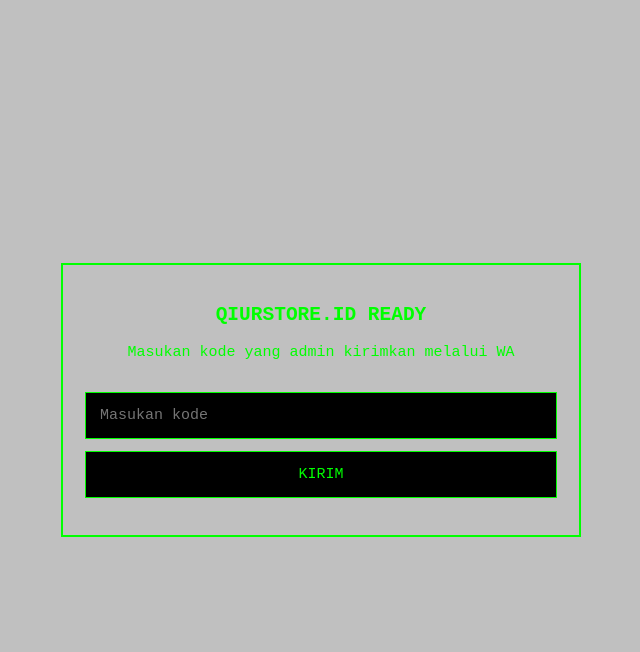
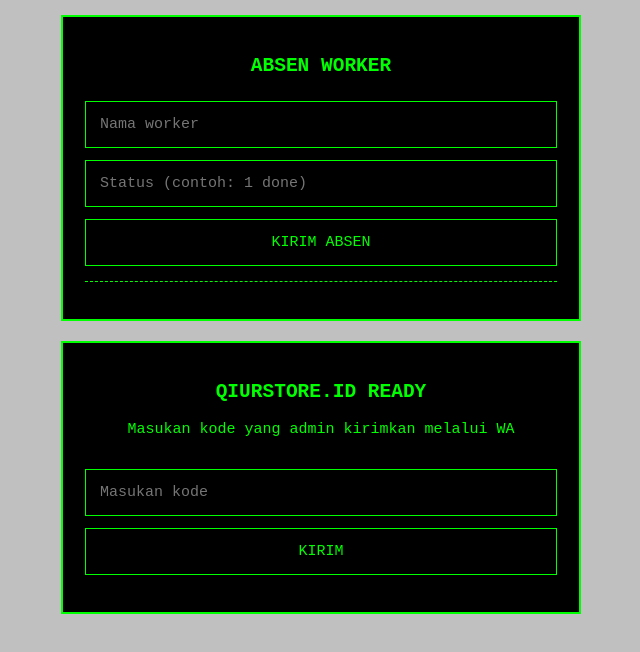
Before and after one commit to qiurstoreid/qiurstore.id, a plain HTML site: page index.html in a window 1280 px wide. Shown: the whole page, without its empty margins (319-959 px from the left). Drawn offline with Linux system fonts and the light colour scheme.

Commit message:
Update index.html

```diff
--- a/index.html
+++ b/index.html
@@ -3,9 +3,7 @@
 <head>
 <meta charset="UTF-8">
 
-<!-- WAJIB: bikin ukuran normal di HP -->
 <meta name="viewport" content="width=device-width, initial-scale=1.0">
-
 <title>QIURSTORE.ID</title>
 
 <style>
@@ -22,17 +20,20 @@
   color: #00ff00;
   font-family: monospace;
   display: flex;
+  flex-direction: column; /* <<< PENTING */
   align-items: center;
-  justify-content: center;
-  padding: 15px; /* biar ga mepet layar */
+  justify-content: flex-start;
+  padding: 15px;
 }
 
 /* BOX */
 .box {
   width: 100%;
-  max-width: 520px;   /* <<< DIPERBESAR */
+  max-width: 520px;
   border: 2px solid #00ff00;
   padding: 22px;
+  margin-bottom: 20px;
+  background: black;
 }
 
 /* JUDUL */
@@ -43,22 +44,16 @@
 
 /* TEXT */
 p {
-  font-size: 15px; /* <<< sedikit diperbesar */
+  font-size: 15px;
   text-align: center;
   line-height: 1.6;
-  word-break: break-word;
-}
-
-/* DESKRIPSI */
-.desc {
-  margin-bottom: 15px;
 }
 
 /* INPUT & BUTTON */
 input,
 button {
   width: 100%;
-  padding: 14px; /* <<< lebih enak disentuh */
+  padding: 14px;
   margin-top: 12px;
   background: black;
   color: #00ff00;
@@ -89,33 +84,39 @@
   padding-top: 15px;
 }
 
-/* COPY BUTTON */
-.copy {
-  margin-top: 8px;
-}
-
 /* ERROR */
 #error {
   margin-top: 10px;
-  color: #00ff00;
   text-align: center;
 }
 
-/* GAMBAR (kalau nanti pakai img) */
-img {
-  width: 100%;
-  height: auto;
-  display: block;
+/* ABSEN ITEM */
+.absen-item {
+  margin-top: 8px;
+  padding: 6px;
+  border-bottom: 1px dashed #00ff00;
+  font-size: 14px;
 }
 </style>
 </head>
 
 <body>
 
-<!-- LOGIN -->
+<!-- ================= ABSEN ================= -->
+<div class="box">
+  <h2>ABSEN WORKER</h2>
+
+  <input id="namaWorker" placeholder="Nama worker">
+  <input id="statusWorker" placeholder="Status (contoh: 1 done)">
+  <button onclick="kirimAbsen()">KIRIM ABSEN</button>
+
+  <div class="data" id="listAbsen"></div>
+</div>
+
+<!-- ================= LOGIN ================= -->
 <div class="box" id="loginBox">
   <h2>QIURSTORE.ID READY</h2>
-  <p class="desc">Masukan kode yang admin kirimkan melalui WA</p>
+  <p>Masukan kode yang admin kirimkan melalui WA</p>
 
   <input id="kodeInput" placeholder="Masukan kode">
   <button onclick="cekKode()">KIRIM</button>
@@ -123,7 +124,7 @@
   <p id="error"></p>
 </div>
 
-<!-- DATA -->
+<!-- ================= DATA ================= -->
 <div class="box hidden" id="dataBox">
   <p>
     Halo user,<br>
@@ -134,19 +135,63 @@
   <div class="data">
     <p>Gmail:</p>
     <div id="gmail"></div>
-    <button class="copy" onclick="copyText('gmail')">COPY</button>
+    <button onclick="copyText('gmail')">COPY</button>
 
     <br><br>
 
     <p>Password:</p>
     <div id="password"></div>
-    <button class="copy" onclick="copyText('password')">COPY</button>
+    <button onclick="copyText('password')">COPY</button>
   </div>
 
   <p>Selamat bekerja, semangat!!</p>
 </div>
 
 <script>
+/* ================= ABSEN (PERSISTENT) ================= */
+const STORAGE_KEY = "absen_qiurstore";
+
+/* tampilkan absen saat halaman dibuka */
+window.onload = function () {
+  loadAbsen();
+};
+
+function loadAbsen() {
+  const list = document.getElementById("listAbsen");
+  list.innerHTML = "";
+
+  const data = JSON.parse(localStorage.getItem(STORAGE_KEY)) || [];
+
+  data.forEach(item => {
+    const div = document.createElement("div");
+    div.className = "absen-item";
+    div.innerText = item;
+    list.appendChild(div);
+  });
+}
+
+function kirimAbsen() {
+  const nama = document.getElementById("namaWorker").value.trim();
+  const status = document.getElementById("statusWorker").value.trim();
+
+  if (!nama || !status) {
+    alert("Nama & status wajib diisi");
+    return;
+  }
+
+  const absenText = nama + " " + status;
+
+  let data = JSON.parse(localStorage.getItem(STORAGE_KEY)) || [];
+  data.push(absenText);
+  localStorage.setItem(STORAGE_KEY, JSON.stringify(data));
+
+  loadAbsen();
+
+  document.getElementById("namaWorker").value = "";
+  document.getElementById("statusWorker").value = "";
+}
+
+/* ================= LOGIN ================= */
 const database = {
   "QiWd9": { gmail: "CelVip16", password: "QiurstoreID156" },
   "Qj5j9": { gmail: "CelVip17", password: "QiurstoreID156" },
```
